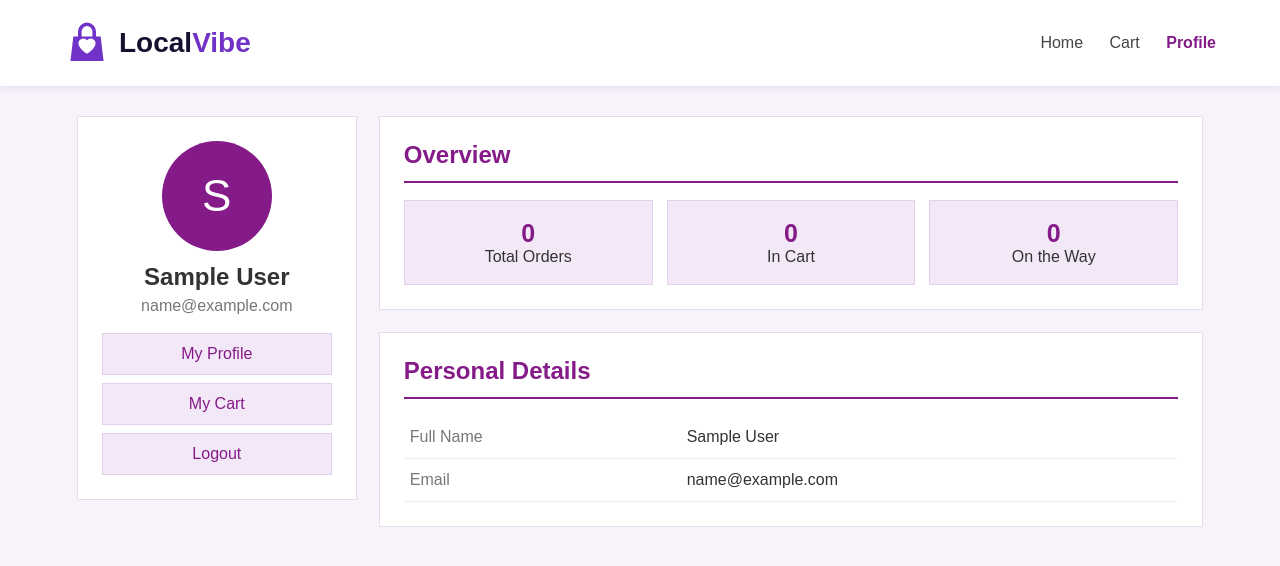
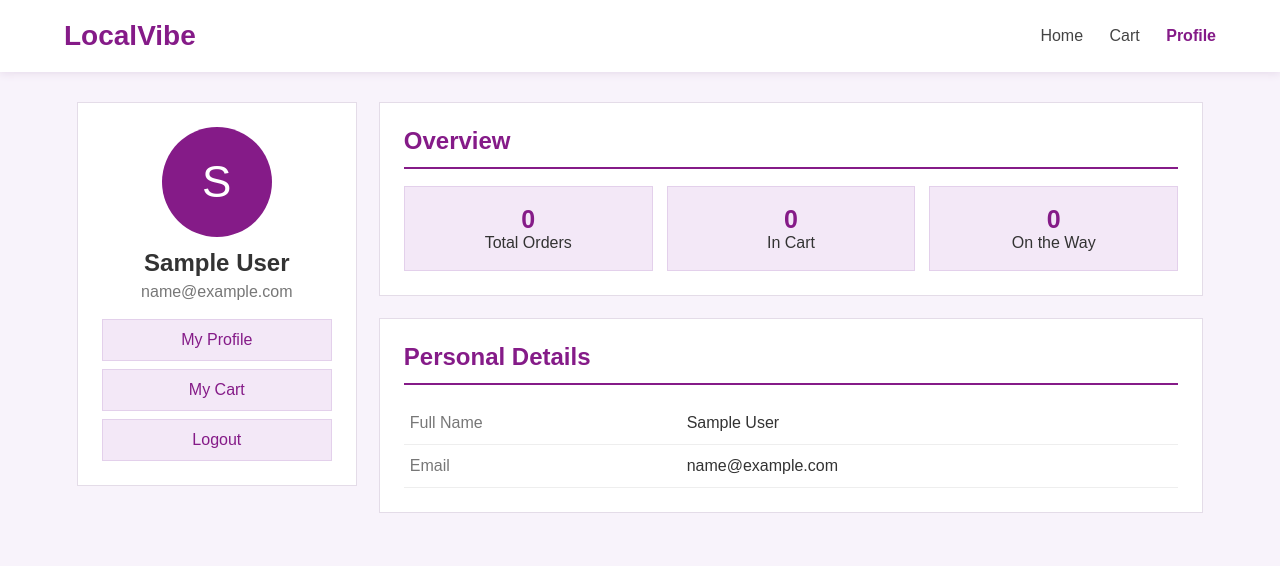
Before and after one commit to abhigyan-bit/profile, a plain HTML site: page profile.html in a window 1280 px wide. Drawn offline with Linux system fonts and the light colour scheme; sample sign-in values are in the browser's storage.

Commit message:
Restore profile page to its previous design

```diff
--- a/profile.css
+++ b/profile.css
@@ -162,4 +162,3 @@ nav a:hover, nav .active {
         gap: 5px;
     }
 }
-.brand-logo{display:flex;align-items:center;gap:9px;color:#17112f;font-size:28px;font-weight:800;text-decoration:none}.brand-logo img{width:46px;height:46px;object-fit:contain}.brand-purple{color:#7132c8}
--- a/profile.html
+++ b/profile.html
@@ -8,7 +8,7 @@
 </head>
 <body>
     <header>
-        <a class="brand-logo" href="index.html"><img src="logo.svg" alt="LocalVibe logo"><span>Local<span class="brand-purple">Vibe</span></span></a>
+        <a class="logo" href="index.html">LocalVibe</a>
         <nav>
             <a href="index.html">Home</a>
             <a href="cart.html">Cart</a>
```
